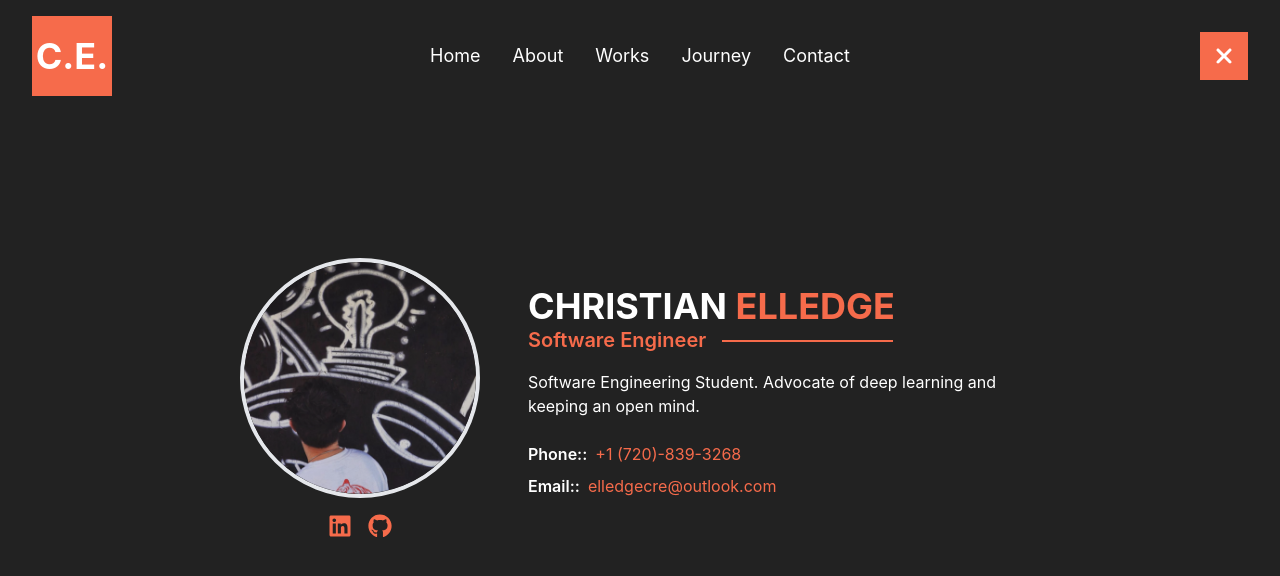
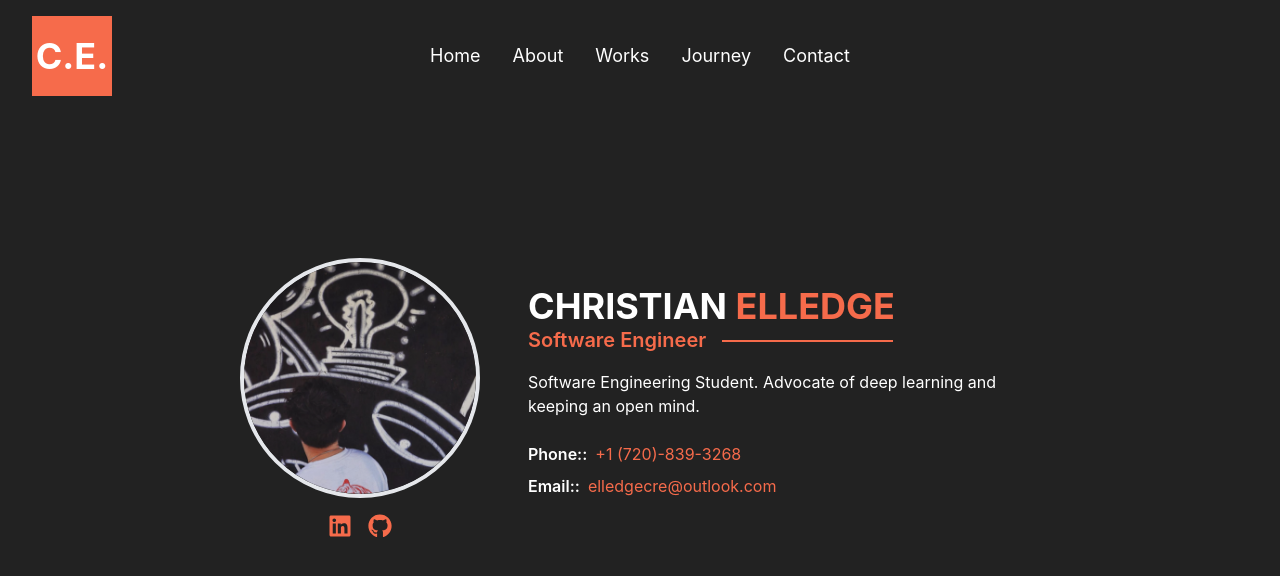
Before and after one commit to elledgecr/Portfolio, a React (Create React App) app: page / in a window 1280 px wide. Shown: the top 576 px of the page. Built offline with nearby package versions, Linux system fonts and the light colour scheme.

Commit message:
Add md:hidden Tag to Mobile Nav Toggle

```diff
--- a/src/components/navbar/navbarToggle.tsx
+++ b/src/components/navbar/navbarToggle.tsx
@@ -17,7 +17,7 @@ interface NavbarToggleProps {
 const NavbarToggle: React.FC<NavbarToggleProps> = ({ navOpen, toggleNav }) => {
   return (
     <button
-      className="w-12 h-12 bg-primary flex items-center justify-center cursor-pointer"
+      className="md:hidden w-12 h-12 bg-primary flex items-center justify-center cursor-pointer"
       onClick={toggleNav}
       aria-label="toggle-nav-menu"
     >
```
